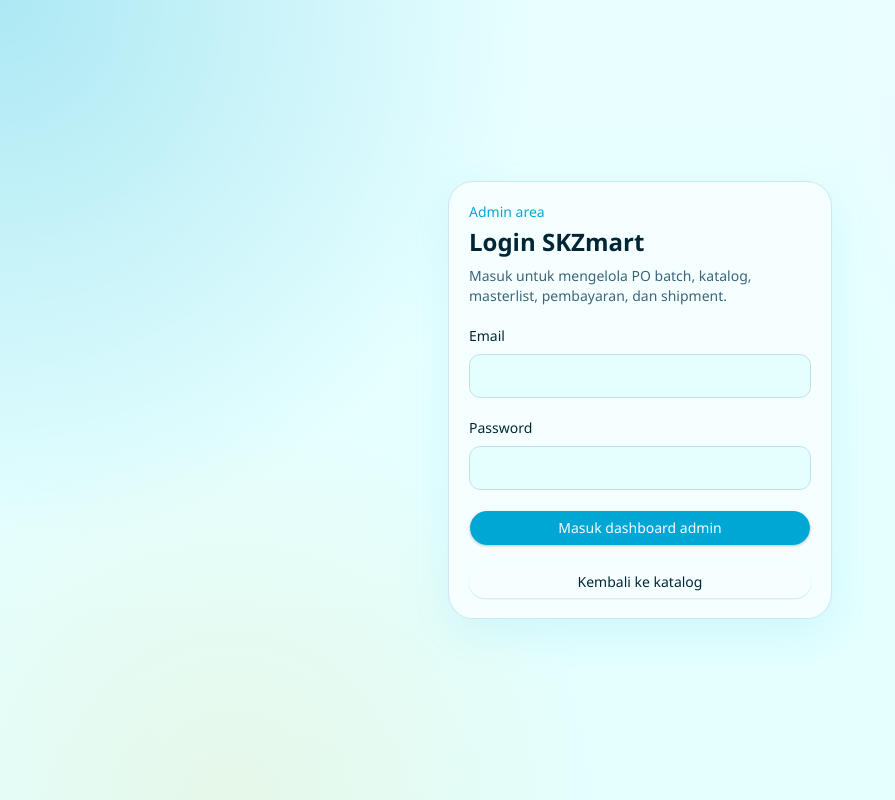
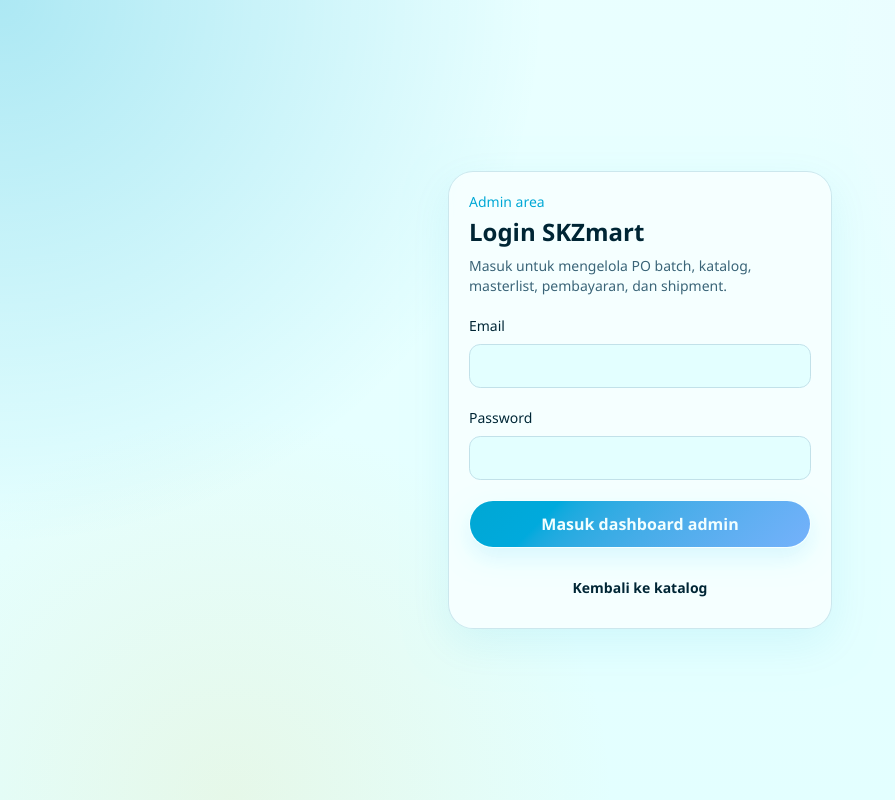
Before and after one commit to dmfdzr/aull-shop, a Next.js app: page /admin/login in a window 1280 px wide. Shown: the whole page, without its empty margins (0-895 px from the left). Built offline with nearby package versions, Linux system fonts and the light colour scheme.

Commit message:
feat: improve buttons and auth dialogs

```diff
--- a/app/admin/login/actions.ts
+++ b/app/admin/login/actions.ts
@@ -1,15 +1,60 @@
 "use server"
 
 import { redirect } from "next/navigation"
+import { z } from "zod"
 import { redirectWithFlash } from "@/lib/flash"
+import { createSupabaseAdminClient } from "@/lib/supabase/admin"
 import { createSupabaseServerClient } from "@/lib/supabase/server"
 
+const loginSchema = z.object({
+  email: z.string().trim().email("Format email tidak valid."),
+  password: z.string().min(1, "Password wajib diisi."),
+})
+
+async function isRegisteredAdminEmail(email: string) {
+  try {
+    const supabaseAdmin = createSupabaseAdminClient()
+    const { data, error } = await supabaseAdmin.auth.admin.listUsers({
+      page: 1,
+      perPage: 1000,
+    })
+
+    if (error) {
+      return null
+    }
+
+    return data.users.some(
+      (user) => user.email?.toLowerCase() === email.toLowerCase()
+    )
+  } catch {
+    return null
+  }
+}
+
 export async function signInAdminAction(formData: FormData) {
-  const email = String(formData.get("email") ?? "")
-  const password = String(formData.get("password") ?? "")
+  const parsed = loginSchema.safeParse({
+    email: formData.get("email"),
+    password: formData.get("password"),
+  })
 
-  if (!email || !password) {
-    redirectWithFlash("/admin/login", "error", "Email dan password wajib diisi.")
+  if (!parsed.success) {
+    redirectWithFlash(
+      "/admin/login",
+      "error",
+      parsed.error.issues[0]?.message ?? "Email dan password wajib diisi."
+    )
+  }
+
+  const email = parsed.data.email.toLowerCase()
+  const password = parsed.data.password
+  const emailExists = await isRegisteredAdminEmail(email)
+
+  if (emailExists === false) {
+    redirectWithFlash(
+      "/admin/login",
+      "error",
+      "Email admin belum terdaftar. Minta owner menambahkan akun di Supabase Auth."
+    )
   }
 
   const supabase = await createSupabaseServerClient()
@@ -19,7 +64,13 @@
   })
 
   if (error) {
-    redirectWithFlash("/admin/login", "error", "Login gagal. Cek email dan password.")
+    const message =
+      error.message.toLowerCase().includes("invalid login credentials") &&
+      emailExists
+        ? "Password salah. Coba lagi."
+        : "Login gagal. Cek email, password, atau status akun admin."
+
+    redirectWithFlash("/admin/login", "error", message)
   }
 
   redirect("/admin?status=success&message=Login%20berhasil.")
--- a/components/admin-shell.tsx
+++ b/components/admin-shell.tsx
@@ -1,4 +1,5 @@
 import Link from "next/link"
+import { LogoutConfirmation } from "@/components/logout-confirmation"
 import { Button } from "@/components/ui/button"
 import { signOutAdminAction } from "@/app/admin/actions"
 
@@ -35,11 +36,7 @@
                 <Link href={item.href}>{item.label}</Link>
               </Button>
             ))}
-            <form action={signOutAdminAction}>
-              <Button type="submit" variant="ghost" size="sm">
-                Logout
-              </Button>
-            </form>
+            <LogoutConfirmation action={signOutAdminAction} />
           </nav>
         </div>
       </header>
--- /dev/null
+++ b/components/logout-confirmation.tsx
@@ -0,0 +1,67 @@
+"use client"
+
+import * as React from "react"
+import { Button } from "@/components/ui/button"
+
+type LogoutConfirmationProps = {
+  action: () => Promise<void>
+}
+
+export function LogoutConfirmation({ action }: LogoutConfirmationProps) {
+  const [isOpen, setIsOpen] = React.useState(false)
+
+  return (
+    <>
+      <Button
+        type="button"
+        variant="ghost"
+        size="sm"
+        onClick={() => setIsOpen(true)}
+      >
+        Logout
+      </Button>
+
+      {isOpen ? (
+        <div className="fixed inset-0 z-50 grid place-items-center bg-background/55 px-5 py-8 backdrop-blur-sm">
+          <div
+            role="dialog"
+            aria-modal="true"
+            aria-labelledby="logout-title"
+            aria-describedby="logout-description"
+            className="app-surface w-full max-w-md p-5 shadow-xl"
+          >
+            <div className="mx-auto mb-4 grid size-12 place-items-center rounded-full bg-accent text-lg font-bold text-accent-foreground">
+              ?
+            </div>
+            <div className="text-center">
+              <h2 id="logout-title" className="text-xl font-semibold">
+                Keluar dari dashboard?
+              </h2>
+              <p
+                id="logout-description"
+                className="mt-2 text-sm leading-6 text-muted-foreground"
+              >
+                Kamu perlu login lagi untuk mengelola order, katalog, dan status
+                pembayaran.
+              </p>
+            </div>
+            <div className="mt-5 grid gap-2 sm:grid-cols-2">
+              <Button
+                type="button"
+                variant="outline"
+                onClick={() => setIsOpen(false)}
+              >
+                Batal
+              </Button>
+              <form action={action}>
+                <Button type="submit" variant="destructive" className="w-full">
+                  Ya, logout
+                </Button>
+              </form>
+            </div>
+          </div>
+        </div>
+      ) : null}
+    </>
+  )
+}
--- a/components/ui/button.tsx
+++ b/components/ui/button.tsx
@@ -5,31 +5,32 @@
 import { cn } from "@/lib/utils"
 
 const buttonVariants = cva(
-  "group/button inline-flex shrink-0 items-center justify-center rounded-xl border border-transparent bg-clip-padding text-sm font-medium whitespace-nowrap shadow-sm transition-all outline-none select-none focus-visible:border-ring focus-visible:ring-3 focus-visible:ring-ring/30 active:not-aria-[haspopup]:translate-y-px disabled:pointer-events-none disabled:opacity-50 aria-invalid:border-destructive aria-invalid:ring-3 aria-invalid:ring-destructive/20 dark:aria-invalid:border-destructive/50 dark:aria-invalid:ring-destructive/40 [&_svg]:pointer-events-none [&_svg]:shrink-0 [&_svg:not([class*='size-'])]:size-4",
+  "group/button inline-flex shrink-0 items-center justify-center rounded-2xl border border-transparent bg-clip-padding text-sm font-semibold whitespace-nowrap shadow-[0_10px_24px_color-mix(in_oklch,var(--primary),transparent_88%)] transition-all duration-200 outline-none select-none hover:-translate-y-0.5 hover:shadow-[0_16px_34px_color-mix(in_oklch,var(--primary),transparent_82%)] focus-visible:border-ring focus-visible:ring-3 focus-visible:ring-ring/30 active:not-aria-[haspopup]:translate-y-px disabled:pointer-events-none disabled:translate-y-0 disabled:opacity-50 disabled:shadow-none aria-invalid:border-destructive aria-invalid:ring-3 aria-invalid:ring-destructive/20 dark:aria-invalid:border-destructive/50 dark:aria-invalid:ring-destructive/40 [&_svg]:pointer-events-none [&_svg]:shrink-0 [&_svg:not([class*='size-'])]:size-4",
   {
     variants: {
       variant: {
-        default: "bg-primary text-primary-foreground hover:bg-primary/90",
+        default:
+          "bg-[linear-gradient(135deg,var(--primary),color-mix(in_oklch,var(--primary),var(--accent)_30%))] text-primary-foreground hover:saturate-125",
         outline:
-          "border-border bg-background hover:bg-muted hover:text-foreground aria-expanded:bg-muted aria-expanded:text-foreground dark:bg-transparent dark:hover:bg-input/30",
+          "border-border/90 bg-card/80 text-foreground shadow-sm backdrop-blur hover:border-primary/45 hover:bg-secondary hover:text-foreground aria-expanded:bg-secondary aria-expanded:text-foreground dark:bg-card/60 dark:hover:bg-secondary",
         secondary:
-          "bg-secondary text-secondary-foreground hover:bg-[color-mix(in_oklch,var(--secondary),var(--foreground)_5%)] aria-expanded:bg-secondary aria-expanded:text-secondary-foreground",
+          "bg-secondary text-secondary-foreground hover:bg-[color-mix(in_oklch,var(--secondary),var(--primary)_14%)] aria-expanded:bg-secondary aria-expanded:text-secondary-foreground",
         ghost:
-          "hover:bg-muted hover:text-foreground aria-expanded:bg-muted aria-expanded:text-foreground dark:hover:bg-muted/50",
+          "shadow-none hover:bg-secondary hover:text-foreground aria-expanded:bg-secondary aria-expanded:text-foreground dark:hover:bg-secondary/80",
         destructive:
-          "bg-destructive/10 text-destructive hover:bg-destructive/20 focus-visible:border-destructive/40 focus-visible:ring-destructive/20 dark:bg-destructive/20 dark:hover:bg-destructive/30 dark:focus-visible:ring-destructive/40",
-        link: "text-primary underline-offset-4 hover:underline",
+          "bg-destructive text-white shadow-[0_10px_24px_color-mix(in_oklch,var(--destructive),transparent_82%)] hover:bg-destructive/90 focus-visible:border-destructive/40 focus-visible:ring-destructive/20 dark:text-white dark:focus-visible:ring-destructive/40",
+        link: "h-auto rounded-md px-0 text-primary shadow-none underline-offset-4 hover:translate-y-0 hover:underline hover:shadow-none",
       },
       size: {
         default:
-          "h-8 gap-1.5 px-3 has-data-[icon=inline-end]:pr-2.5 has-data-[icon=inline-start]:pl-2.5",
-        xs: "h-6 gap-1 px-2.5 text-xs has-data-[icon=inline-end]:pr-2 has-data-[icon=inline-start]:pl-2 [&_svg:not([class*='size-'])]:size-3",
-        sm: "h-7 gap-1 px-3 has-data-[icon=inline-end]:pr-2 has-data-[icon=inline-start]:pl-2",
-        lg: "h-9 gap-1.5 px-4 has-data-[icon=inline-end]:pr-3 has-data-[icon=inline-start]:pl-3",
-        icon: "size-8",
-        "icon-xs": "size-6 [&_svg:not([class*='size-'])]:size-3",
-        "icon-sm": "size-7",
-        "icon-lg": "size-9",
+          "h-10 gap-2 px-4 has-data-[icon=inline-end]:pr-3.5 has-data-[icon=inline-start]:pl-3.5",
+        xs: "h-8 gap-1.5 px-3 text-xs has-data-[icon=inline-end]:pr-2.5 has-data-[icon=inline-start]:pl-2.5 [&_svg:not([class*='size-'])]:size-3.5",
+        sm: "h-9 gap-1.5 px-3.5 has-data-[icon=inline-end]:pr-3 has-data-[icon=inline-start]:pl-3",
+        lg: "h-12 gap-2.5 px-5 text-base has-data-[icon=inline-end]:pr-4 has-data-[icon=inline-start]:pl-4",
+        icon: "size-10",
+        "icon-xs": "size-8 [&_svg:not([class*='size-'])]:size-3.5",
+        "icon-sm": "size-9",
+        "icon-lg": "size-12",
       },
     },
     defaultVariants: {
```
